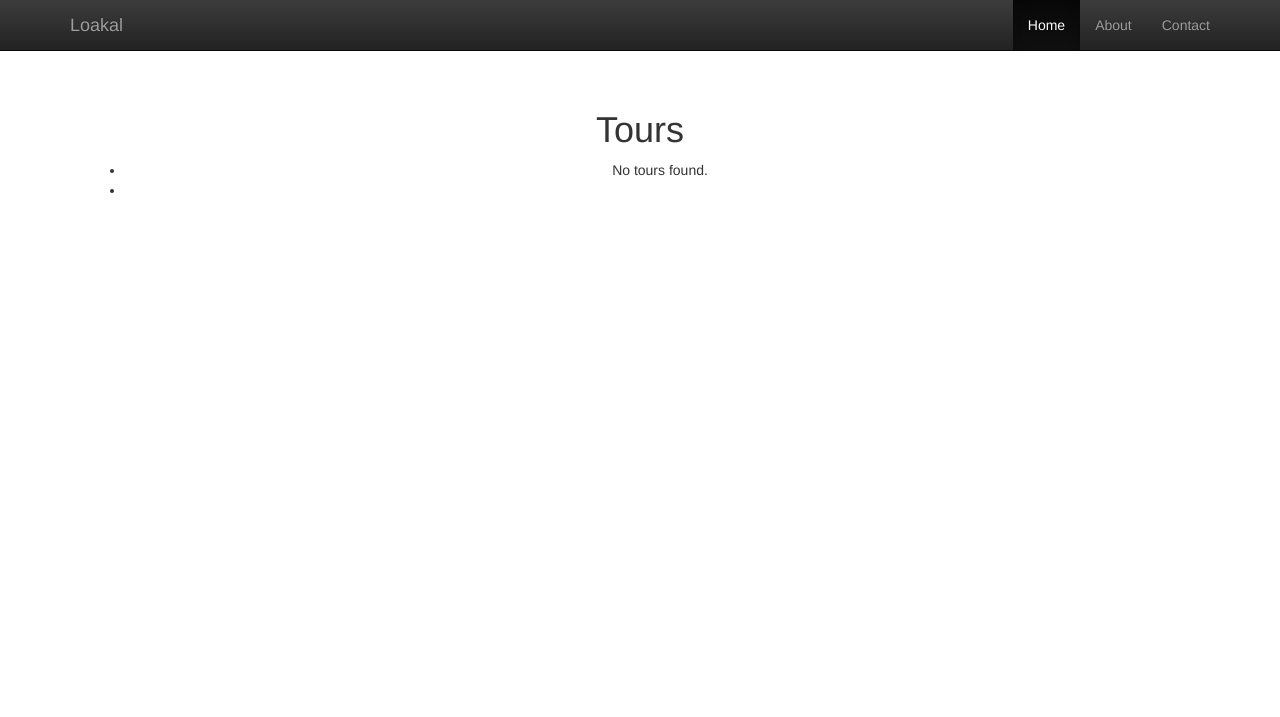
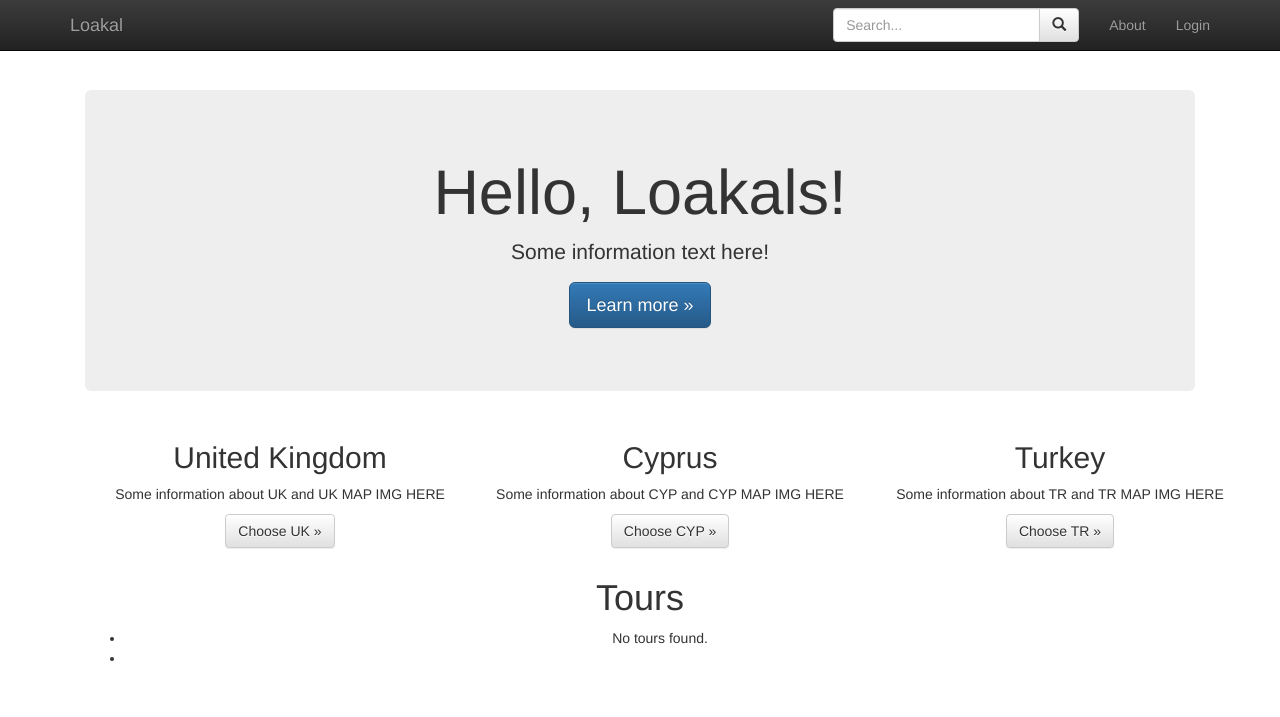
Before and after one commit to MBuda03/localfriend, a Django app: page /tours/ in a window 1280 px wide. Shown: the top 717 px of the page. Run offline with Django 3.2, Linux system fonts and the light colour scheme; data that the repository does not hold is empty; some libraries are stand-ins or nearby versions.

Commit message:
template for index created

```diff
--- a/src/templates/base.html
+++ b/src/templates/base.html
@@ -32,17 +32,72 @@
         </div>
         <div id="navbar" class="collapse navbar-collapse">
           <ul class="nav navbar-nav navbar-right">
-            <li class="active"><a href="#">Home</a></li>
+
+            <!--Search Box at Navbar starts here-->
+            <li>
+              <form class="navbar-form" role="search">
+					    <div class="input-group">
+						    <input type="text" class="form-control" placeholder="Search...">
+						      <span class="input-group-btn">
+							      <button type="submit" class="btn btn-default">
+								      <span class="glyphicon glyphicon-search">
+									      <span class="sr-only">Search...</span>
+								      </span>
+							      </button>
+						      </span>
+				        </div>
+				      </form>
+            </li>
+            <!--Search Box at Navbar ends here-->
+
             <li><a href="#about">About</a></li>
-            <li><a href="#contact">Contact</a></li>
+            <li><a href="#contact">Login</a></li>
           </ul>
         </div><!--/.nav-collapse -->
       </div>
     </nav>
 
     <div class="container">
+      <div class="starter-template">
 
-      <div class="starter-template">
+
+        <!-- INDEX PAGE STARTS HERE-->
+
+
+        <!-- Main jumbotron for a primary marketing message or call to action -->
+           <div class="jumbotron">
+             <div class="container">
+               <h1>Hello, Loakals!</h1>
+               <p>Some information text here!</p>
+               <p><a class="btn btn-primary btn-lg" href="#" role="button">Learn more &raquo;</a></p>
+             </div>
+           </div>
+
+
+
+          <div class="container">
+        <!-- Example row of columns -->
+        <div class="row">
+        <div class="col-md-4">
+        <h2>United Kingdom</h2>
+        <p>Some information about UK and UK MAP IMG HERE</p>
+        <p><a class="btn btn-default" href="#" role="button">Choose UK &raquo;</a></p>
+        </div>
+        <div class="col-md-4">
+        <h2>Cyprus</h2>
+        <p>Some information about CYP and CYP MAP IMG HERE</p>
+        <p><a class="btn btn-default" href="#" role="button">Choose CYP &raquo;</a></p>
+        </div>
+        <div class="col-md-4">
+        <h2>Turkey</h2>
+        <p>Some information about TR and TR MAP IMG HERE</p>
+        <p><a class="btn btn-default" href="#" role="button">Choose TR &raquo;</a></p>
+        </div>
+        </div>
+        </div>
+
+        <!-- INDEX PAGE ENDS HERE-->
+
 
         {% block content %}
 
--- a/src/templates/tours/index.html
+++ b/src/templates/index.html
@@ -4,4 +4,5 @@
 
 
 
+
 {% endblock content %}
```
Also changed, not shown: src/tours/urls.py (+12 -0 lines).
